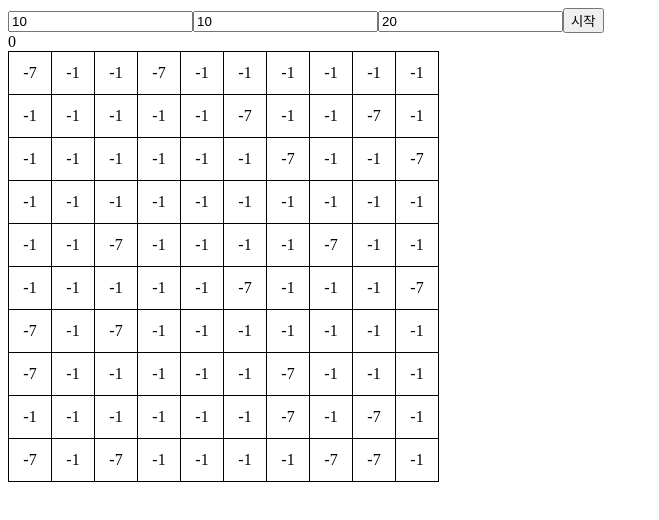
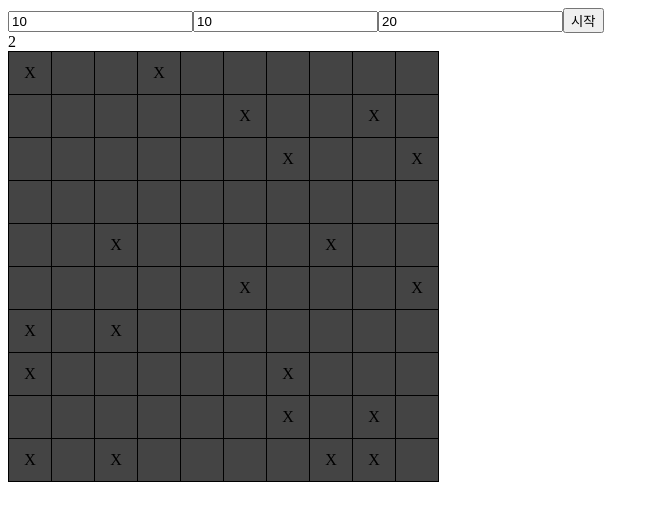
Before and after one commit to YuSunjo/react_hook, a React (Create React App) app: page / in a window 1280 px wide. Both pictures are taken after a click on the button "시작". Shown: the top 520 px of the page, without its empty margins (0-659 px from the left). Built offline with nearby package versions, Linux system fonts and the light colour scheme.

Commit message:
지뢰찾기

```diff
--- a/src/App.js
+++ b/src/App.js
@@ -11,6 +11,7 @@
 // import Practice from './components/practice'
 // import TTT from './components/TicTT/TTT'
 import MineSearch from './components/MineSearch/MineSearch'
+import './components/MineSearch/MineSearch.css'
 
 function App() {
   return (
--- a/src/components/MineSearch/Form.jsx
+++ b/src/components/MineSearch/Form.jsx
@@ -1,34 +1,36 @@
-import React,{useState, useCallback ,useContext} from 'react'
-import { TableContext, START_GAME } from './MineSearch'
+import React, { useState, useCallback, useContext, memo } from 'react';
+import { START_GAME, TableContext } from './MineSearch';
 
-const Form = () => {
-    const [Row, setRow] = useState(10)
-    const [Cell, setCell] = useState(10)
-    const [Mine, setMine] = useState(20)
-    const {dispatch} = useContext(TableContext);
+const Form = memo(() => {
+  const [row, setRow] = useState(10);
+  const [cell, setCell] = useState(10);
+  const [mine, setMine] = useState(20);
+  const { dispatch } = useContext(TableContext);
 
   const onChangeRow = useCallback((e) => {
-        setRow(e.target.value)
-    },[]);
+    setRow(e.target.value);
+  }, []);
+
   const onChangeCell = useCallback((e) => {
-        setCell(e.target.value)
-    },[]);
+    setCell(e.target.value);
+  }, []);
+
   const onChangeMine = useCallback((e) => {
-        setMine(e.target.value)
-    },[]);
+    setMine(e.target.value);
+  }, []);
 
   const onClickBtn = useCallback(() => {
-        dispatch({type: START_GAME, Row, Cell, Mine})
-    },[Row, Cell, Mine])
+    dispatch({ type: START_GAME, row, cell, mine });
+  }, [row, cell, mine]);
 
   return (
     <div>
-            <input type="number" placeholder="세로" value={Row} onChange={onChangeRow} />
-            <input type="number" placeholder="가로" value={Cell} onChange={onChangeCell} />
-            <input type="number" placeholder="지뢰" value={Mine} onChange={onChangeMine} />
+      <input type="number" placeholder="세로" value={row} onChange={onChangeRow} />
+      <input type="number" placeholder="가로" value={cell} onChange={onChangeCell} />
+      <input type="number" placeholder="지뢰" value={mine} onChange={onChangeMine} />
       <button onClick={onClickBtn}>시작</button>
     </div>
-    )
-}
+  );
+});
 
-export default Form
+export default Form;
--- a/src/components/MineSearch/MineSearch.jsx
+++ b/src/components/MineSearch/MineSearch.jsx
@@ -1,7 +1,6 @@
-import React,{useReducer, createContext , useMemo} from 'react';
+import React, { useEffect, useReducer, createContext, useMemo } from 'react';
 import Table from './Table';
 import Form from './Form';
-import './MineSearch.css'
 
 export const CODE = {
   MINE: -7,
@@ -11,79 +10,242 @@
   QUESTION_MINE: -4,
   FLAG_MINE: -5,
   CLICKED_MINE: -6,
-    OPENED: 0
-}
+  OPENED: 0, // 0 이상이면 다 opened
+};
 
 export const TableContext = createContext({
-    tableData:[],
+  tableData: [],
+  halted: true,
   dispatch: () => {},
-
 });
 
 const initialState = {
-    tableData:[],
-    timer:0,
-    result:'',
-}
+  tableData: [],
+  data: {
+    row: 0,
+    cell: 0,
+    mine: 0,
+  },
+  timer: 0,
+  result: '',
+  halted: true,
+  openedCount: 0,
+};
 
 const plantMine = (row, cell, mine) => {
   console.log(row, cell, mine);
-    const candidate = Array(row * cell).fill().map( (arr,i) => {
+  const candidate = Array(row * cell).fill().map((arr, i) => {
     return i;
   });
   const shuffle = [];
-    while( candidate.length > row* cell - mine){
+  while (candidate.length > row * cell - mine) {
     const chosen = candidate.splice(Math.floor(Math.random() * candidate.length), 1)[0];
     shuffle.push(chosen);
   }
   const data = [];
-    for (let i = 0; i<row; i++){
-        const rowData= [];
-        data.push(rowData)
-        for(let j=0; j<cell; j++){
+  for (let i = 0; i < row; i++) {
+    const rowData = [];
+    data.push(rowData);
+    for (let j = 0; j < cell; j++) {
       rowData.push(CODE.NORMAL);
     }
   }
 
-    //지뢰 심기
-    for(let k = 0; k< shuffle.length; k++){
-        const ver = Math.floor(shuffle[k]/cell);
+  for (let k = 0; k < shuffle.length; k++) {
+    const ver = Math.floor(shuffle[k] / cell);
     const hor = shuffle[k] % cell;
     data[ver][hor] = CODE.MINE;
   }
+
   console.log(data);
   return data;
-}
+};
 
 export const START_GAME = 'START_GAME';
+export const OPEN_CELL = 'OPEN_CELL';
+export const CLICK_MINE = 'CLICK_MINE';
+export const FLAG_CELL = 'FLAG_CELL';
+export const QUESTION_CELL = 'QUESTION_CELL';
+export const NORMALIZE_CELL = 'NORMALIZE_CELL';
+export const INCREMENT_TIMER = 'INCREMENT_TIMER';
 
 const reducer = (state, action) => {
-    switch(action.type){
+  switch (action.type) {
     case START_GAME:
       return {
         ...state,
-                tableData: plantMine(action.Row, action.Cell, action.Mine)
+        data: {
+          row: action.row,
+          cell: action.cell,
+          mine: action.mine,
+        },
+        openedCount: 0,
+        tableData: plantMine(action.row, action.cell, action.mine),
+        halted: false,
+        timer: 0,
+      };
+    case OPEN_CELL: {
+      const tableData = [...state.tableData];
+      tableData.forEach((row, i) => {
+        tableData[i] = [...row];
+      });
+      const checked = [];
+      let openedCount = 0;
+      console.log(tableData.length, tableData[0].length);
+      const checkAround = (row, cell) => {
+        console.log(row, cell);
+        if (row < 0 || row >= tableData.length || cell < 0 || cell >= tableData[0].length) {
+          return;
+        } // 상하좌우 없는칸은 안 열기
+        if ([CODE.OPENED, CODE.FLAG, CODE.FLAG_MINE, CODE.QUESTION_MINE, CODE.QUESTION].includes(tableData[row][cell])) {
+          return;
+        } // 닫힌 칸만 열기
+        if (checked.includes(row + '/' + cell)) {
+          return;
+        } else {
+          checked.push(row + '/' + cell);
+        } // 한 번 연칸은 무시하기
+        let around = [
+          tableData[row][cell - 1], tableData[row][cell + 1],
+        ];
+        if (tableData[row - 1]) {
+          around = around.concat([tableData[row - 1][cell - 1], tableData[row - 1][cell], tableData[row - 1][cell + 1]]);
+        }
+        if (tableData[row + 1]) {
+          around = around.concat([tableData[row + 1][cell - 1], tableData[row + 1][cell], tableData[row + 1][cell + 1]]);
+        }
+        const count = around.filter(function (v) {
+          return [CODE.MINE, CODE.FLAG_MINE, CODE.QUESTION_MINE].includes(v);
+        }).length;
+        if (count === 0) { // 주변칸 오픈
+          if (row > -1) {
+            const near = [];
+            if (row - 1 > -1) {
+              near.push([row -1, cell - 1]);
+              near.push([row -1, cell]);
+              near.push([row -1, cell + 1]);
+            }
+            near.push([row, cell - 1]);
+            near.push([row, cell + 1]);
+            if (row + 1 < tableData.length) {
+              near.push([row + 1, cell - 1]);
+              near.push([row + 1, cell]);
+              near.push([row + 1, cell + 1]);
+            }
+            near.forEach((n) => {
+              if (tableData[n[0]][n[1]] !== CODE.OPENED) {
+                checkAround(n[0], n[1]);
+              }
+            })
+          }
+        }
+        if (tableData[row][cell] === CODE.NORMAL) { // 내 칸이 닫힌 칸이면 카운트 증가
+          openedCount += 1;
+        }
+        tableData[row][cell] = count;
+      };
+      checkAround(action.row, action.cell);
+      let halted = false;
+      let result = '';
+      console.log(state.data.row * state.data.cell - state.data.mine, state.openedCount, openedCount);
+      if (state.data.row * state.data.cell - state.data.mine === state.openedCount + openedCount) { // 승리
+        halted = true;
+        result = `${state.timer}초만에 승리하셨습니다`;
+      }
+      return {
+        ...state,
+        tableData,
+        openedCount: state.openedCount + openedCount,
+        halted,
+        result,
+      };
+    }
+    case CLICK_MINE: {
+      const tableData = [...state.tableData];
+      tableData[action.row] = [...state.tableData[action.row]];
+      tableData[action.row][action.cell] = CODE.CLICKED_MINE;
+      return {
+        ...state,
+        tableData,
+        halted: true,
+      };
+    }
+    case FLAG_CELL: {
+      const tableData = [...state.tableData];
+      tableData[action.row] = [...state.tableData[action.row]];
+      if (tableData[action.row][action.cell] === CODE.MINE) {
+        tableData[action.row][action.cell] = CODE.FLAG_MINE;
+      } else {
+        tableData[action.row][action.cell] = CODE.FLAG;
+      }
+      return {
+        ...state,
+        tableData,
+      };
+    }
+    case QUESTION_CELL: {
+      const tableData = [...state.tableData];
+      tableData[action.row] = [...state.tableData[action.row]];
+      if (tableData[action.row][action.cell] === CODE.FLAG_MINE) {
+        tableData[action.row][action.cell] = CODE.QUESTION_MINE;
+      } else {
+        tableData[action.row][action.cell] = CODE.QUESTION;
+      }
+      return {
+        ...state,
+        tableData,
+      };
+    }
+    case NORMALIZE_CELL: {
+      const tableData = [...state.tableData];
+      tableData[action.row] = [...state.tableData[action.row]];
+      if (tableData[action.row][action.cell] === CODE.QUESTION_MINE) {
+        tableData[action.row][action.cell] = CODE.MINE;
+      } else {
+        tableData[action.row][action.cell] = CODE.NORMAL;
+      }
+      return {
+        ...state,
+        tableData,
+      };
+    }
+    case INCREMENT_TIMER: {
+      return {
+        ...state,
+        timer: state.timer + 1,
+      }
     }
     default:
       return state;
   }
+};
+
+const MineSearch = () => {
+  const [state, dispatch] = useReducer(reducer, initialState);
+  const { tableData, halted, timer, result } = state;
+
+  const value = useMemo(() => ({ tableData, halted, dispatch }), [tableData, halted]);
+
+  useEffect(() => {
+    let timer;
+    if (halted === false) {
+      timer = setInterval(() => {
+        dispatch({ type: INCREMENT_TIMER });
+      }, 1000);
     }
-function MineSearch() {
-    const [state, dispatch] = useReducer(reducer, initialState)
-    const {tableData, timer, result} = state
-
-    //contextAPI 할때 최적화
-    const value = useMemo( () => ({tableData: tableData , dispatch}), [tableData])
+    return () => {
+      clearInterval(timer);
+    }
+  }, [halted]);
 
   return (
-        // <TableContext.Provider value={ { tableData: tableData, dispatch} }> 이렇게 하면 최적화 하기 어려움
     <TableContext.Provider value={value}>
       <Form />
       <div>{timer}</div>
       <Table />
       <div>{result}</div>
     </TableContext.Provider>
-    )
-}
+  );
+};
 
-export default MineSearch
+export default MineSearch;
--- a/src/components/MineSearch/Table.jsx
+++ b/src/components/MineSearch/Table.jsx
@@ -1,14 +1,13 @@
-import React, {useContext} from 'react'
-import { TableContext } from './MineSearch'
-import Tr from './Tr'
+import React, { useContext, memo } from 'react';
+import Tr from './Tr';
+import { TableContext } from './MineSearch';
 
-const Table = () => {
-    const { tableData } = useContext(TableContext)
-    return (
-        <table>
-            {Array(tableData.length).fill().map((tr, i) => <Tr rowIndex={i} /> )}
-        </table>
-    )
-}
-
-export default Table
+const Table = memo(() => {
+  const { tableData } = useContext(TableContext);
+  return (
+    <table>
+      {Array(tableData.length).fill().map((tr, i) => <Tr rowIndex={i} />)}
+    </table>
+  )
+});
+export default Table;
--- a/src/components/MineSearch/Td.jsx
+++ b/src/components/MineSearch/Td.jsx
@@ -1,20 +1,118 @@
-import React,{useContext} from 'react'
-import {TableContext} from './MineSearch'
+
+import React, { useContext, useCallback, useMemo, memo } from 'react';
+import { CLICK_MINE, CODE, FLAG_CELL, NORMALIZE_CELL, OPEN_CELL, QUESTION_CELL, TableContext } from './MineSearch';
 
 const getTdStyle = (code) => {
-
-}
+  switch (code) {
+    case CODE.NORMAL:
+    case CODE.MINE:
+      return {
+        background: '#444',
+      };
+    case CODE.CLICKED_MINE:
+    case CODE.OPENED:
+      return {
+        background: 'white',
+      };
+    case CODE.QUESTION_MINE:
+    case CODE.QUESTION:
+      return {
+        background: 'yellow',
+      };
+    case CODE.FLAG_MINE:
+    case CODE.FLAG:
+      return {
+        background: 'red',
+      };
+    default:
+      return {
+        background: 'white',
+      };
+  }
+};
 
 const getTdText = (code) => {
-
-}
-
-function Td({rowIndex, cellIndex}) {
-    const {tableData} = useContext(TableContext)
-
-    return (
-        <td>{tableData[rowIndex][cellIndex]}</td>
-    );
+  console.log('getTdtext');
+  switch (code) {
+    case CODE.NORMAL:
+      return '';
+    case CODE.MINE:
+      return 'X';
+    case CODE.CLICKED_MINE:
+      return '펑';
+    case CODE.FLAG_MINE:
+    case CODE.FLAG:
+      return '!';
+    case CODE.QUESTION_MINE:
+    case CODE.QUESTION:
+      return '?';
+    default:
+      return code || '';
+  }
 };
 
-export default Td
+const Td = memo(({ rowIndex, cellIndex }) => {
+  const { tableData, dispatch, halted } = useContext(TableContext);
+
+  const onClickTd = useCallback(() => {
+    if (halted) {
+      return;
+    }
+    switch (tableData[rowIndex][cellIndex]) {
+      case CODE.OPENED:
+      case CODE.FLAG_MINE:
+      case CODE.FLAG:
+      case CODE.QUESTION_MINE:
+      case CODE.QUESTION:
+        return;
+      case CODE.NORMAL:
+        dispatch({ type: OPEN_CELL, row: rowIndex, cell: cellIndex });
+        return;
+      case CODE.MINE:
+        dispatch({ type: CLICK_MINE, row: rowIndex, cell: cellIndex });
+        return;
+      default:
+        return;
+    }
+  }, [tableData[rowIndex][cellIndex], halted]);
+
+  const onRightClickTd = useCallback((e) => {
+    e.preventDefault();
+    if (halted) {
+      return;
+    }
+    switch (tableData[rowIndex][cellIndex]) {
+      case CODE.NORMAL:
+      case CODE.MINE:
+        dispatch({ type: FLAG_CELL, row: rowIndex, cell: cellIndex });
+        return;
+      case CODE.FLAG_MINE:
+      case CODE.FLAG:
+        dispatch({ type: QUESTION_CELL, row: rowIndex, cell: cellIndex });
+        return;
+      case CODE.QUESTION_MINE:
+      case CODE.QUESTION:
+        dispatch({ type: NORMALIZE_CELL, row: rowIndex, cell: cellIndex });
+        return;
+      default:
+        return;
+    }
+  }, [tableData[rowIndex][cellIndex], halted]);
+
+  console.log('td rendered');
+
+  return <RealTd onClickTd={onClickTd} onRightClickTd={onRightClickTd} data={tableData[rowIndex][cellIndex]} />;
+});
+
+const RealTd = memo(({ onClickTd, onRightClickTd, data}) => {
+  console.log('real td rendered');
+  return (
+    <td
+      style={getTdStyle(data)}
+      onClick={onClickTd}
+      onContextMenu={onRightClickTd}
+    >{getTdText(data)}</td>
+  )
+});
+
+export default Td;
--- a/src/components/MineSearch/Tr.jsx
+++ b/src/components/MineSearch/Tr.jsx
@@ -1,14 +1,17 @@
-import React, {useContext} from 'react'
-import { TableContext } from './MineSearch'
-import Td from './Td'
+import React, { useContext, memo } from 'react';
+import Td from './Td';
+import { TableContext } from './MineSearch';
 
-function Tr({rowIndex}) {
-    const {tableData} = useContext(TableContext);
-    return (
-        <tr>
-            {tableData[0] && Array(tableData[0].length).fill().map((td,i)=> <Td rowIndex={rowIndex} cellIndex={i}/> )}
-        </tr>
-    )
-}
+const Tr = memo(({ rowIndex }) => {
+  const { tableData } = useContext(TableContext);
 
-export default Tr
+  return (
+    <tr>
+      {tableData[0] && Array(tableData[0].length).fill().map((td, i) =>
+        <Td rowIndex={rowIndex} cellIndex={i} />
+      )}
+    </tr>
+  )
+});
+
+export default Tr;
```
Also changed, not shown: src/components/useReducerPractice.jsx (added), 1 other file (tests, documents, lock files or other folders). Lines whose indentation alone changed are shown as unchanged.
